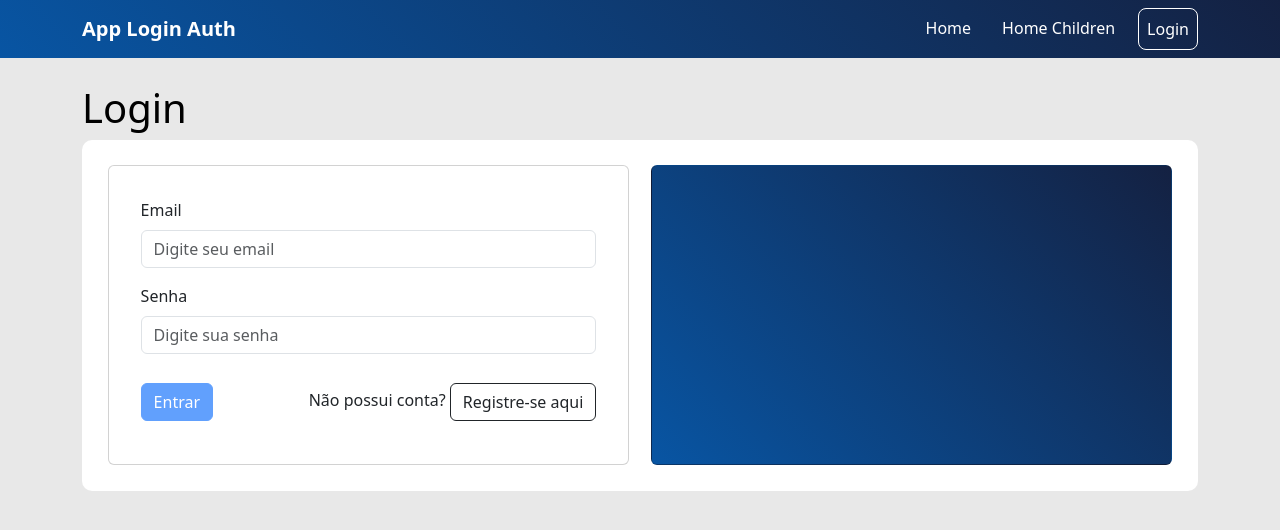
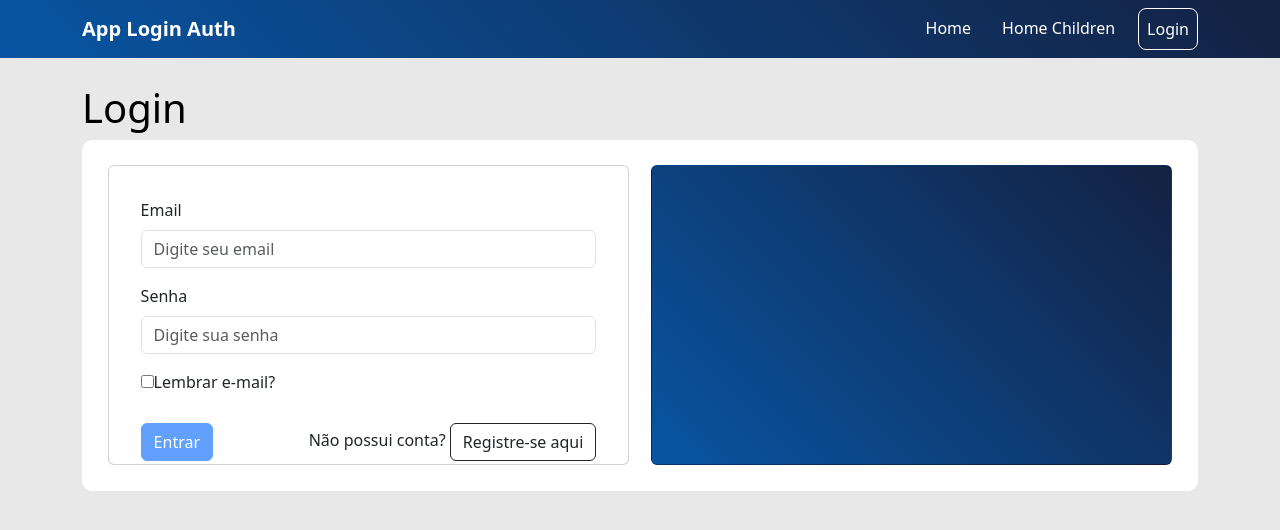
Before and after one commit to cidaluna/login-auth-angular-using-json-server, an Angular app: page /login in a window 1280 px wide. Shown: the top 530 px of the page. Built offline with nearby package versions, Linux system fonts and the light colour scheme.

Commit message:
Add remember email checkbox save in localstorage

```diff
--- a/src/app/pages/login/login.component.html
+++ b/src/app/pages/login/login.component.html
@@ -23,6 +23,10 @@
                   <p>Senha obrigatória</p>
             </div>
           </div>
+          <div class="mb-3">
+            <input type="checkbox" id="rememberEmail" name="rememberEmail" (change)="onChangeCheckbox($event)" />
+            <label for="rememberEmail"> Lembrar e-mail?</label>
+          </div>
           <div class="mb-3 custom-btn">
             <button type="submit" class="btn btn-primary" [disabled]="this.loginForm.invalid" (click)="submitLogin()">Entrar</button>
             <span>Não possui conta?
--- a/src/app/pages/login/login.component.ts
+++ b/src/app/pages/login/login.component.ts
@@ -12,21 +12,54 @@ import { LoginService } from '../../core/services/login.service';
   styleUrl: './login.component.css'
 })
 export class LoginComponent {
-  loginForm!: FormGroup
+  loginForm!: FormGroup;
+  isChecked: boolean = false;
 
   constructor(private _fb: FormBuilder,
               private _loginService: LoginService,
               private _router: Router
   ){
     this.loginForm = this._fb.group({
-      email: ['', Validators.required],
+      email: ['', [Validators.required, Validators.email]],
       password: ['', Validators.required]
     });
     console.log("Entrou no comp. login - construtor campos vazios");
   }
 
   ngOnInit(): void {
+    this.loadEmailFromLocalStorage();
+  }
 
+  loadEmailFromLocalStorage(){
+    const savedEmail = localStorage.getItem('email');
+    if(savedEmail){
+      this.loginForm.patchValue({ email: savedEmail });
+      this.isChecked = true;
+    }else{
+      this.isChecked = false;
+    }
+  }
+
+  onChangeCheckbox(event: Event){
+    const checkbox = event.target as HTMLInputElement;
+    this.isChecked = checkbox.checked;
+    console.log(`Checkbox está ${this.isChecked ? 'ativo' : 'desativo'}`);
+
+    if(this.isChecked){
+      if(this.isValidEmail()){
+      localStorage.setItem('email', this.loginForm.get('email')?.value);
+      } else {
+        this.isChecked = false;
+        localStorage.removeItem('email');
+      }
+    } else {
+      localStorage.removeItem('email');
+    }
+  }
+
+  isValidEmail(): boolean{
+    const email = this.loginForm.get('email');
+    return email?.valid || false;
   }
 
   submitLogin(){
```
